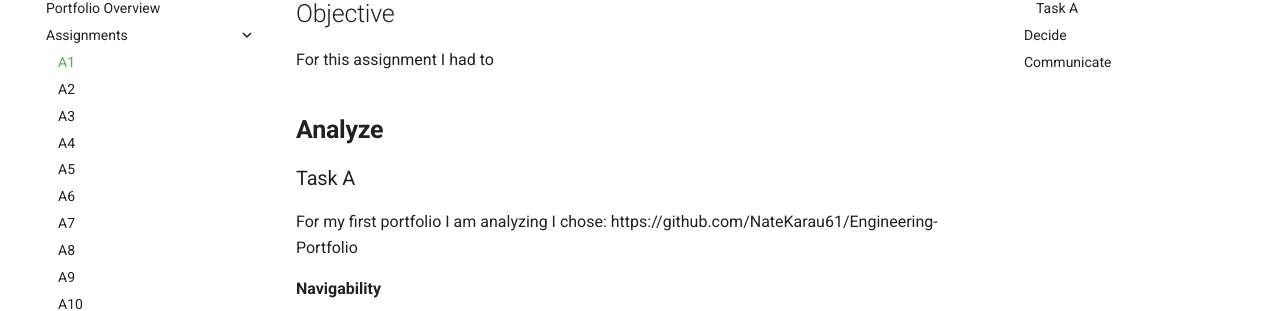
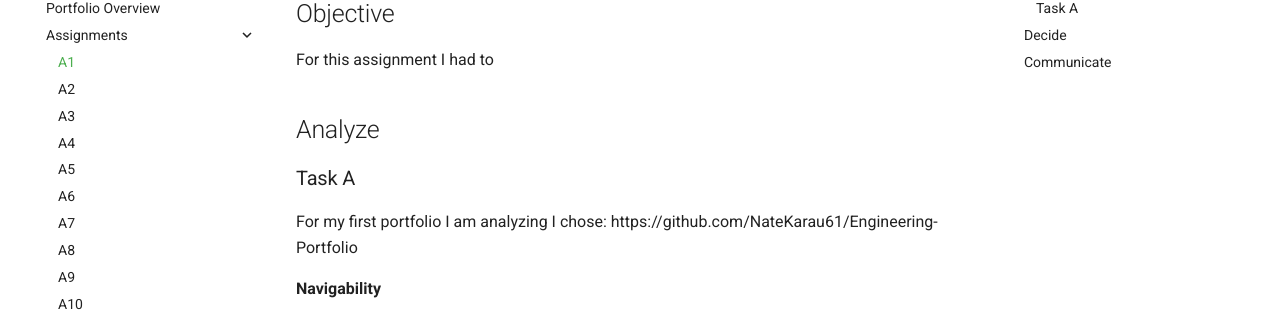
Before and after one commit to JacksonRice6/megr2156-portfolio, an MkDocs documentation site: the page built from docs/assignments/A01/index.md, in a window 1280 px wide and 900 px high. Shown: the part 184-495 px from the top of the window. Built offline with MkDocs 1.6.1 and Material for MkDocs 9.7.7, drawn with Linux system fonts in a browser that asks for light colours.

```diff
--- a/docs/assignments/A01/index.md
+++ b/docs/assignments/A01/index.md
@@ -3,7 +3,7 @@
 ## Objective
 For this assignment I had to
 
-## **Analyze**
+## Analyze
 
 ### Task A
 
@@ -26,6 +26,7 @@ This portfolio does not show how the decisions were made or why they were made.
 
 There is very limited words in this portfolio. Where there are words though are very concise and clear. They let you know exactly what they are talking about with limited amount of words, which is, in my opinion, the best way to convey information.
 
+---------------------------------------------------------------------------------------------------------------------------------------------------------
 
 For my second portfolio, I am analyzing: https://nhoong.github.io/index.html
 
```
